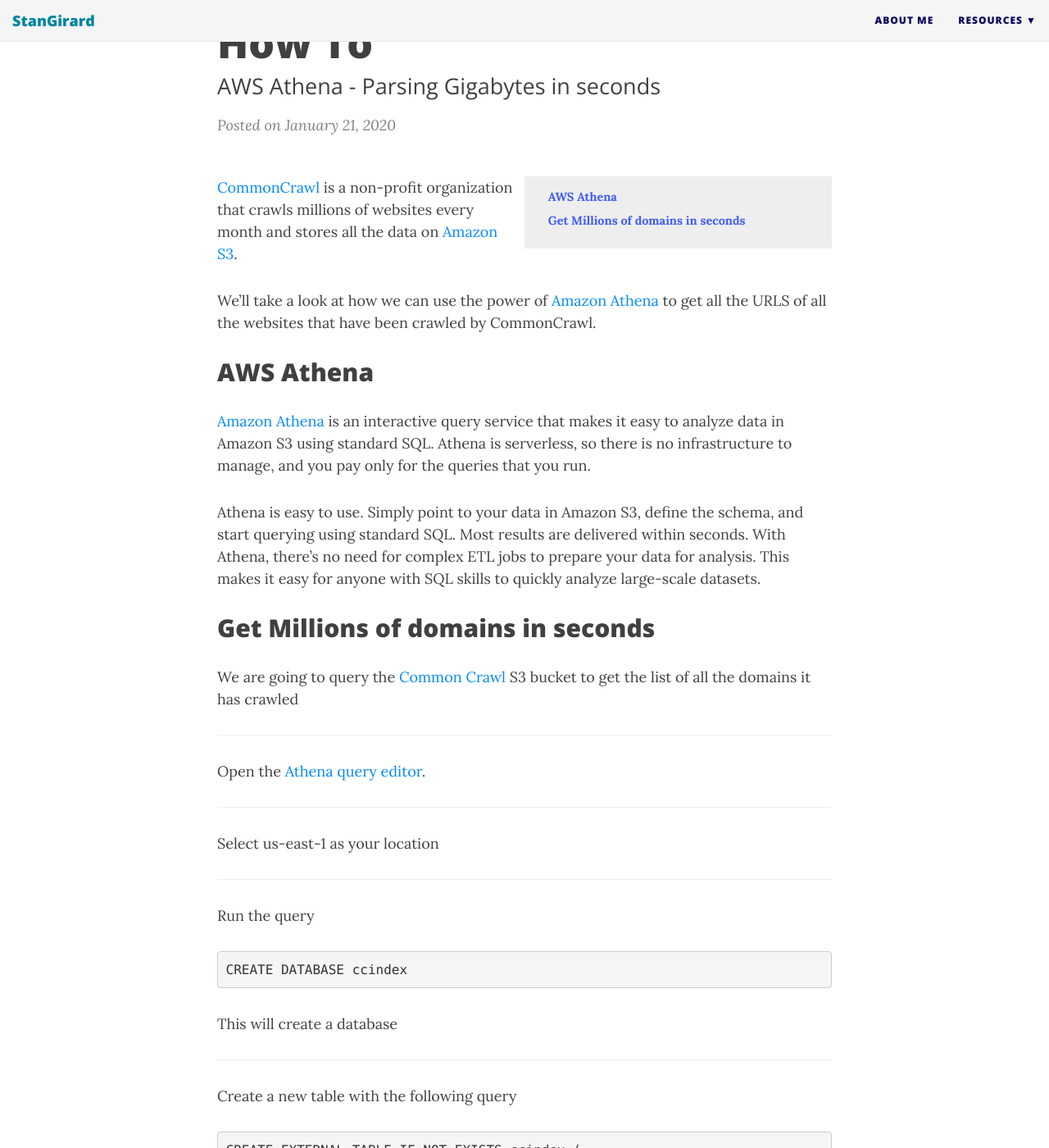
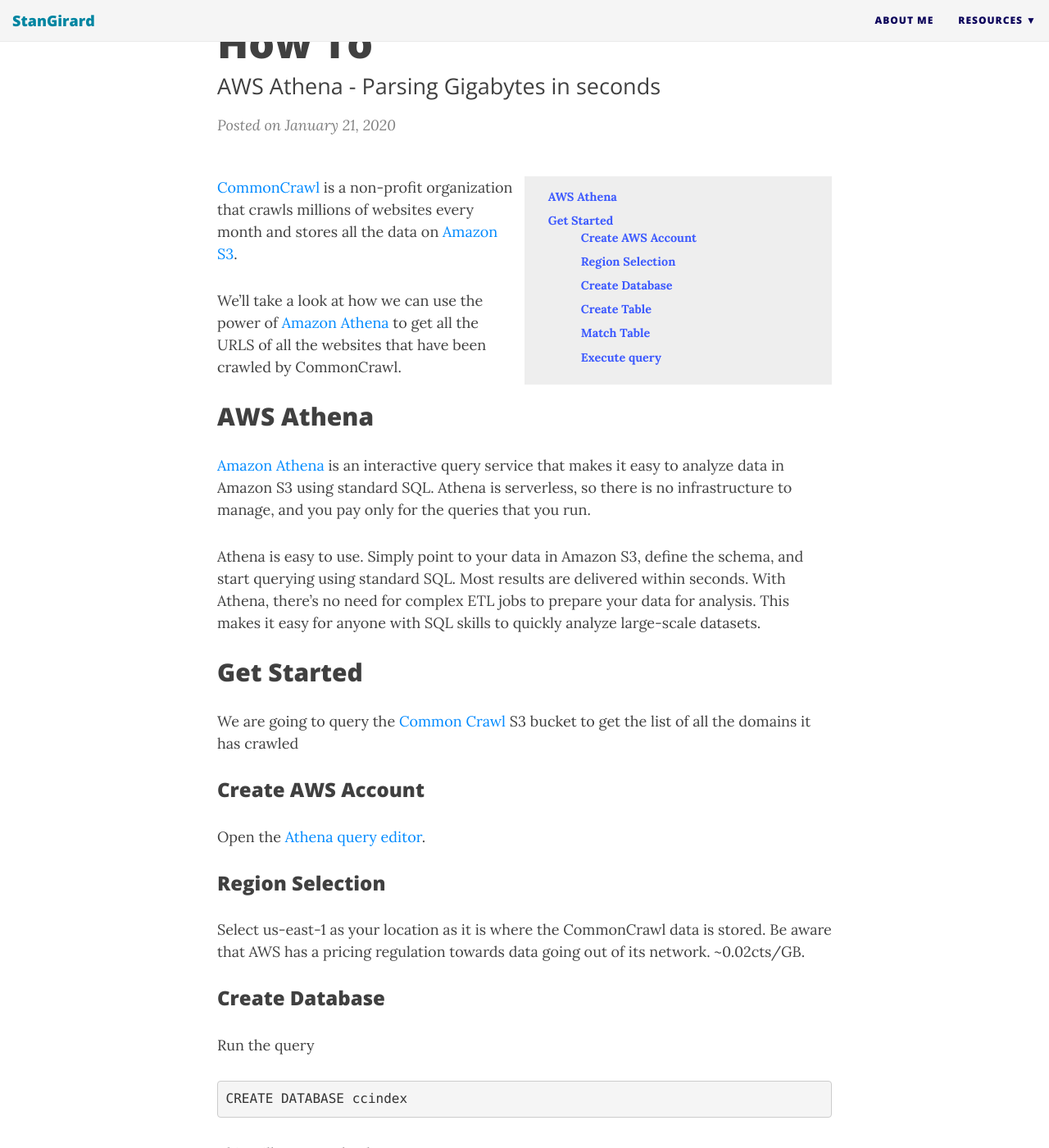
Before and after one commit to StanGirard/Primates-Jekyll, a Jekyll site: the page built from _posts/2020-01-21-parse-gigabytes-of-data-from-commoncrawl-in-seconds-how-to.md, in a window 1280 px wide and 1400 px high, scrolled down 215 px. Shown: the whole window at 82% size. Built offline with Jekyll 4.4.1, drawn with Linux system fonts in a browser that asks for light colours; nearby versions of some CDN libraries; some of the changed text lies outside the part shown.

Commit message:
Create 2020-01-21-parse-gigabytes-of-data-from-commoncrawl-in-seconds-how-to.md

````diff
--- a/_posts/2020-01-21-parse-gigabytes-of-data-from-commoncrawl-in-seconds-how-to.md
+++ b/_posts/2020-01-21-parse-gigabytes-of-data-from-commoncrawl-in-seconds-how-to.md
@@ -24,24 +24,24 @@
 Athena is easy to use. Simply point to your data in Amazon S3, define the schema, and start querying using standard SQL. Most results are delivered within seconds. With Athena, there’s no need for complex ETL jobs to prepare your data for analysis. This makes it easy for anyone with SQL skills to quickly analyze large-scale datasets.
 
 
-## Get Millions of domains in seconds
+## Get Started
 
 We are going to query the [Common Crawl](https://commoncrawl.org/) S3 bucket to get the list of all the domains it has crawled
 
----
+### Create AWS Account
  Open the [Athena query editor](https://console.aws.amazon.com/athena/home?region=us-east-1#query).
 
----
- Select us-east-1 as your location
+### Region Selection
+ Select us-east-1 as your location as it is where the CommonCrawl data is stored. Be aware that AWS has a pricing regulation towards data going out of its network. ~0.02cts/GB.
 
----
+### Create Database
 Run the query
 ```MYSQL
 CREATE DATABASE ccindex
 ```
 This will create a database
 
----
+### Create Table
 Create a new table with the following query
 ```MYSQL
 CREATE EXTERNAL TABLE IF NOT EXISTS ccindex (
@@ -81,7 +81,7 @@
 
 This will map the table ccindex that your created woth the location of the S3 bucket where the data is store
 
----
+### Match Table
 Run
 ```MYSQL
 MSCK REPAIR TABLE ccindex
@@ -89,7 +89,7 @@
 
 Note that you need to rerun this command every month as new data is added by the commo crawl foundation.
 
----
+### Execute query
 Run
 ```MYSQL
 SELECT DISTINCT(url_host_name)
@@ -115,4 +115,4 @@
 HAVING (COUNT(*) >= 100)
 ORDER BY  count DESC
 ```
-This Query will return all the url_host_registered_domain count from Norway
+This Query will return all the url_host_registered_domain count from Norway.
````
